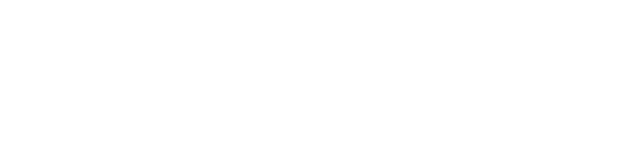
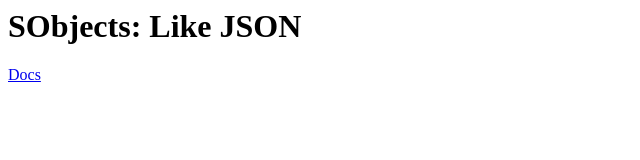
Before and after one commit to ScratchBotManager/SObjects, a plain HTML site: page index.html in a window 1280 px wide. Shown: the whole page, without its empty margins (0-640 px from the left). Drawn offline with Linux system fonts and the light colour scheme.

Commit message:
Update index.html

```diff
--- a/index.html
+++ b/index.html
@@ -1,7 +1,8 @@
 <html>
   <head>
-<title>SObject: Like JSON</title>
+<title>SObjects: Like JSON</title>
   </head>
   <body>
-
+    <h1>SObjects: Like JSON</h1>
+    <a href="Docs">Docs</a>
   </body>
```
